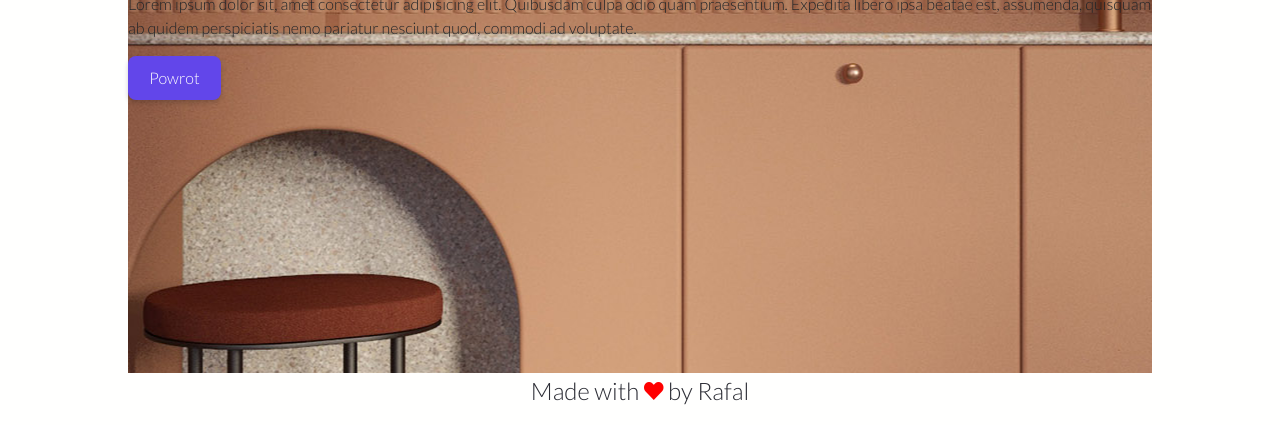
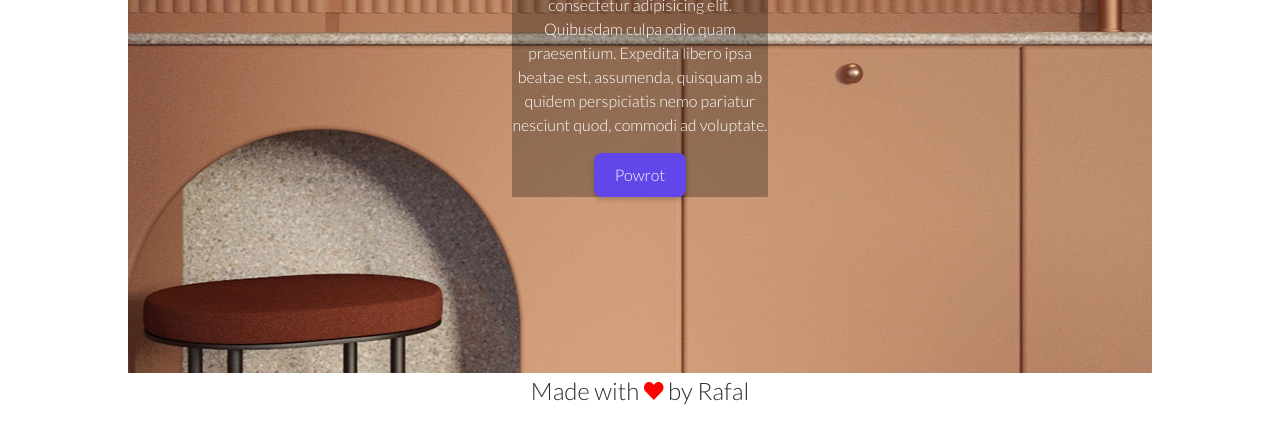
Before and after one commit to marelons1337/anna-beauty, a website: page about.html in a window 1280 px wide. Shown: the part 375-800 px from the top of the page. Drawn offline with nearby package versions, Linux system fonts and the light colour scheme.

Commit message:
fixing layout

```diff
--- a/about.html
+++ b/about.html
@@ -8,7 +8,7 @@
 	<link rel="stylesheet" href="https://cdnjs.cloudflare.com/ajax/libs/font-awesome/4.7.0/css/font-awesome.min.css">
 	<link rel="stylesheet" href="https://stackpath.bootstrapcdn.com/bootstrap/4.5.2/css/bootstrap.min.css" integrity="sha384-JcKb8q3iqJ61gNV9KGb8thSsNjpSL0n8PARn9HuZOnIxN0hoP+VmmDGMN5t9UJ0Z" crossorigin="anonymous">
 	<link rel="stylesheet" href="https://code.ionicframework.com/ionicons/2.0.1/css/ionicons.min.css">
-
+	<link rel="stylesheet" href="https://unpkg.com/tachyons@4.12.0/css/tachyons.min.css"/>
 </head>
 <body class="about">
 	<nav class="navbar navbar-expand-lg navbar-custom py-0">
@@ -24,8 +24,8 @@
 		  </div>
 		</div>
 	  </nav>
-	<section class="container-about">
-		<div class="about-me">
+	<section class="container-about tc">
+		<div class="about-me w5">
 			<h1 class="about">Czesc, jestem Anna</h1>
 			<p>Lorem ipsum dolor sit, amet consectetur adipisicing elit. Quibusdam culpa odio quam praesentium. Expedita libero ipsa beatae est, assumenda, quisquam ab quidem perspiciatis nemo pariatur nesciunt quod, commodi ad voluptate.</p>
 			<div class = "tc">
--- a/style.css
+++ b/style.css
@@ -130,6 +130,8 @@ body.about{
 	background: url(about-cover.jpg) no-repeat center center;
 	display: flex;
 	align-items: center;
+	justify-content: center;
+	color: #fffffe;
 }
 
 h1.about{
@@ -167,12 +169,14 @@ footer{
 	color: #2b2c34;
 	text-align: center;
 	font-size: 1.5rem;
+	margin: auto;
 }
 footer:hover {
 	color: #6246ea;
 }
 .about-me {
 	justify-content: center;
+	background-color: rgba(0, 0, 0, 0.28);
 }
 
 /*###################################################*/
```
